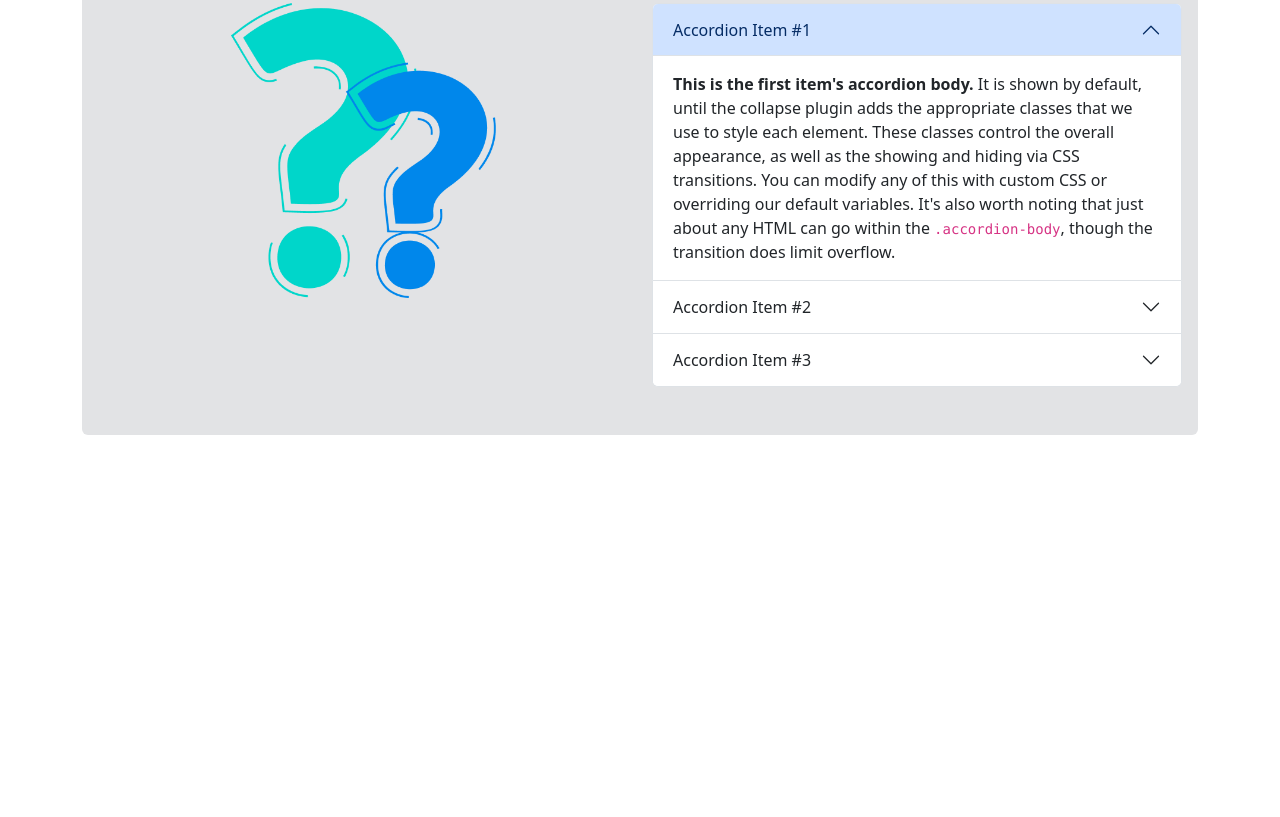
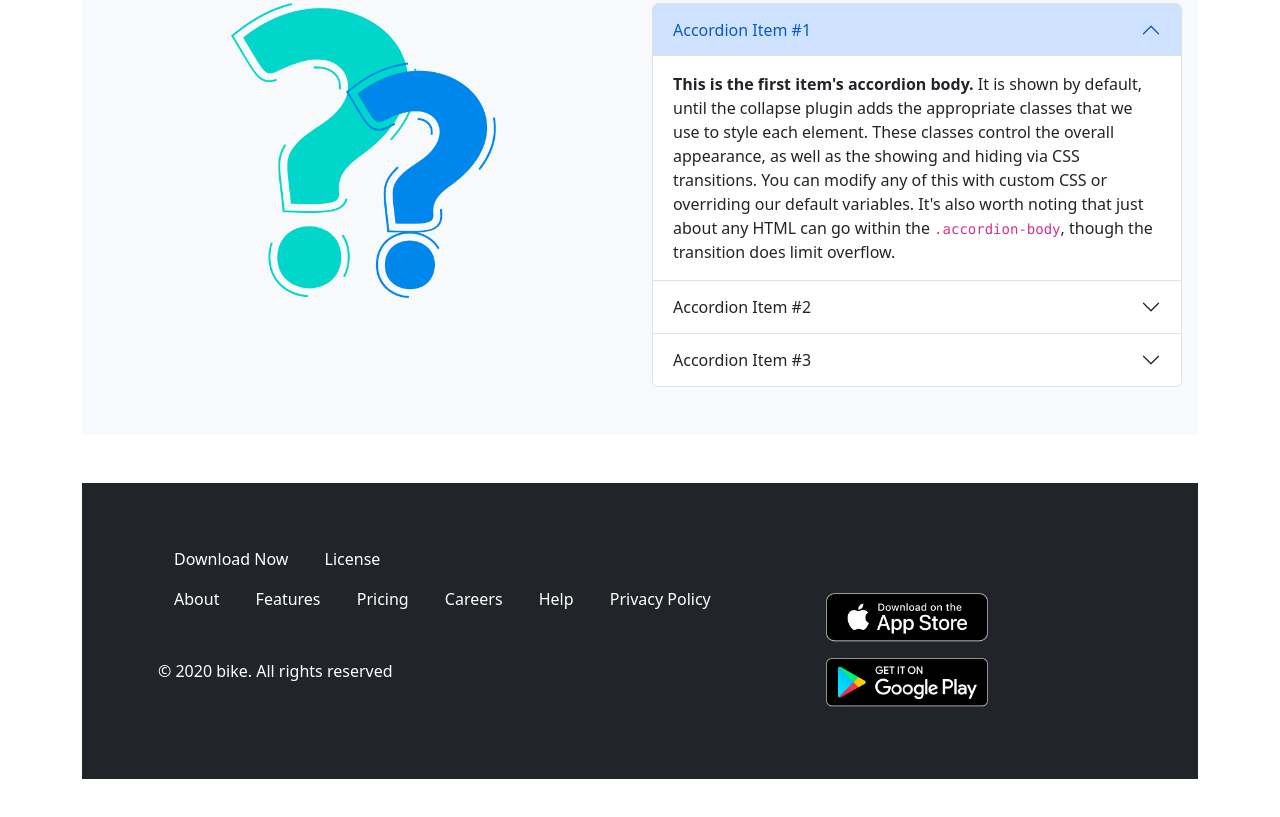
Before and after one commit to nazirmithu/biker-zone, a plain HTML site: page index.html in a window 1280 px wide. Shown: the part 2475-3292 px from the top of the page. Before the commit the page ends 2910 px from the top, so only its background shows below. Drawn offline with nearby package versions, Linux system fonts and the light colour scheme.

Commit message:
website complete

```diff
--- a/index.html
+++ b/index.html
@@ -10,6 +10,8 @@
 
     <link rel="stylesheet" href="css/styles.css">
     <script src="https://kit.fontawesome.com/4f6e9a65ae.js" crossorigin="anonymous"></script>
+    <link rel="stylesheet" href="js/bootstrap.min.js">
+    <link rel="stylesheet" href="css/bootstrap.min.css">
 
 </head>
 
@@ -239,37 +241,58 @@
                     <div class="accordion" id="accordionExample">
                         <div class="accordion-item">
                             <h2 class="accordion-header" id="headingOne">
-                            <button class="accordion-button" type="button" data-bs-toggle="collapse" data-bs-target="#collapseOne" aria-expanded="true" aria-controls="collapseOne">
+                                <button class="accordion-button" type="button" data-bs-toggle="collapse"
+                                    data-bs-target="#collapseOne" aria-expanded="true" aria-controls="collapseOne">
                                     Accordion Item #1
                                 </button>
                             </h2>
-                          <div id="collapseOne" class="accordion-collapse collapse show" aria-labelledby="headingOne" data-bs-parent="#accordionExample">
+                            <div id="collapseOne" class="accordion-collapse collapse show" aria-labelledby="headingOne"
+                                data-bs-parent="#accordionExample">
                                 <div class="accordion-body">
-                              <strong>This is the first item's accordion body.</strong> It is shown by default, until the collapse plugin adds the appropriate classes that we use to style each element. These classes control the overall appearance, as well as the showing and hiding via CSS transitions. You can modify any of this with custom CSS or overriding our default variables. It's also worth noting that just about any HTML can go within the <code>.accordion-body</code>, though the transition does limit overflow.
+                                    <strong>This is the first item's accordion body.</strong> It is shown by default,
+                                    until the collapse plugin adds the appropriate classes that we use to style each
+                                    element. These classes control the overall appearance, as well as the showing and
+                                    hiding via CSS transitions. You can modify any of this with custom CSS or overriding
+                                    our default variables. It's also worth noting that just about any HTML can go within
+                                    the <code>.accordion-body</code>, though the transition does limit overflow.
                                 </div>
                             </div>
                         </div>
                         <div class="accordion-item">
                             <h2 class="accordion-header" id="headingTwo">
-                            <button class="accordion-button collapsed" type="button" data-bs-toggle="collapse" data-bs-target="#collapseTwo" aria-expanded="false" aria-controls="collapseTwo">
+                                <button class="accordion-button collapsed" type="button" data-bs-toggle="collapse"
+                                    data-bs-target="#collapseTwo" aria-expanded="false" aria-controls="collapseTwo">
                                     Accordion Item #2
                                 </button>
                             </h2>
-                          <div id="collapseTwo" class="accordion-collapse collapse" aria-labelledby="headingTwo" data-bs-parent="#accordionExample">
+                            <div id="collapseTwo" class="accordion-collapse collapse" aria-labelledby="headingTwo"
+                                data-bs-parent="#accordionExample">
                                 <div class="accordion-body">
-                              <strong>This is the second item's accordion body.</strong> It is hidden by default, until the collapse plugin adds the appropriate classes that we use to style each element. These classes control the overall appearance, as well as the showing and hiding via CSS transitions. You can modify any of this with custom CSS or overriding our default variables. It's also worth noting that just about any HTML can go within the <code>.accordion-body</code>, though the transition does limit overflow.
+                                    <strong>This is the second item's accordion body.</strong> It is hidden by default,
+                                    until the collapse plugin adds the appropriate classes that we use to style each
+                                    element. These classes control the overall appearance, as well as the showing and
+                                    hiding via CSS transitions. You can modify any of this with custom CSS or overriding
+                                    our default variables. It's also worth noting that just about any HTML can go within
+                                    the <code>.accordion-body</code>, though the transition does limit overflow.
                                 </div>
                             </div>
                         </div>
                         <div class="accordion-item">
                             <h2 class="accordion-header" id="headingThree">
-                            <button class="accordion-button collapsed" type="button" data-bs-toggle="collapse" data-bs-target="#collapseThree" aria-expanded="false" aria-controls="collapseThree">
+                                <button class="accordion-button collapsed" type="button" data-bs-toggle="collapse"
+                                    data-bs-target="#collapseThree" aria-expanded="false" aria-controls="collapseThree">
                                     Accordion Item #3
                                 </button>
                             </h2>
-                          <div id="collapseThree" class="accordion-collapse collapse" aria-labelledby="headingThree" data-bs-parent="#accordionExample">
+                            <div id="collapseThree" class="accordion-collapse collapse" aria-labelledby="headingThree"
+                                data-bs-parent="#accordionExample">
                                 <div class="accordion-body">
-                              <strong>This is the third item's accordion body.</strong> It is hidden by default, until the collapse plugin adds the appropriate classes that we use to style each element. These classes control the overall appearance, as well as the showing and hiding via CSS transitions. You can modify any of this with custom CSS or overriding our default variables. It's also worth noting that just about any HTML can go within the <code>.accordion-body</code>, though the transition does limit overflow.
+                                    <strong>This is the third item's accordion body.</strong> It is hidden by default,
+                                    until the collapse plugin adds the appropriate classes that we use to style each
+                                    element. These classes control the overall appearance, as well as the showing and
+                                    hiding via CSS transitions. You can modify any of this with custom CSS or overriding
+                                    our default variables. It's also worth noting that just about any HTML can go within
+                                    the <code>.accordion-body</code>, though the transition does limit overflow.
                                 </div>
                             </div>
                         </div>
@@ -280,8 +303,29 @@
     </main>
 
     <!-- footer -->
-    <footer>
-
+    <footer class="py-5 my-5 px-5 bg-dark d-flex justify-contenet-center align-items-center">
+        <div class="row mx-3">
+            <div class="cols-9">
+                <div class="my-3">
+                    <a class="text-decoration-none text-white mx-3" href="">Download Now</a>
+                    <a class="text-decoration-none text-white mx-3" href="">License</a>
+                </div>
+            </div>
+            <div>
+                <a class="text-decoration-none text-white mx-3" href="">About</a>
+                <a class="text-decoration-none text-white mx-3" href="">Features</a>
+                <a class="text-decoration-none text-white mx-3" href="">Pricing</a>
+                <a class="text-decoration-none text-white mx-3" href="">Careers</a>
+                <a class="text-decoration-none text-white mx-3" href="">Help</a>
+                <a class="text-decoration-none text-white mx-3" href="">Privacy Policy</a>
+            </div>
+            <p class="my-5 text-white">© 2020 bike. All rights reserved</p>
+        </div>
+        <div>
+            <h4>Get the App</h4>
+            <img class="w-50 my-2" src="images/ios.png" alt="">
+            <img class="w-50 my-2" src="images/android.png" alt="">
+        </div>
     </footer>
     <!-- Bootstrap js  -->
     <script src="https://cdn.jsdelivr.net/npm/bootstrap@5.3.0-alpha1/dist/js/bootstrap.bundle.min.js"
```
Also changed, not shown: css/styles.css (+8 -0 lines), css/bootstrap.min.css (added), js/bootstrap.min.js (added). Lines whose indentation alone changed are shown as unchanged.
